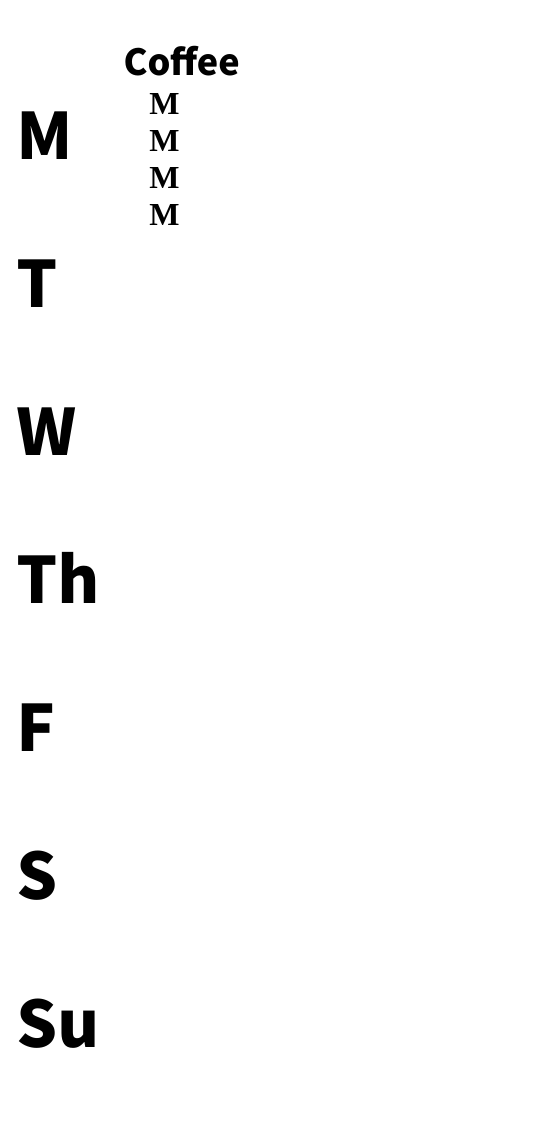
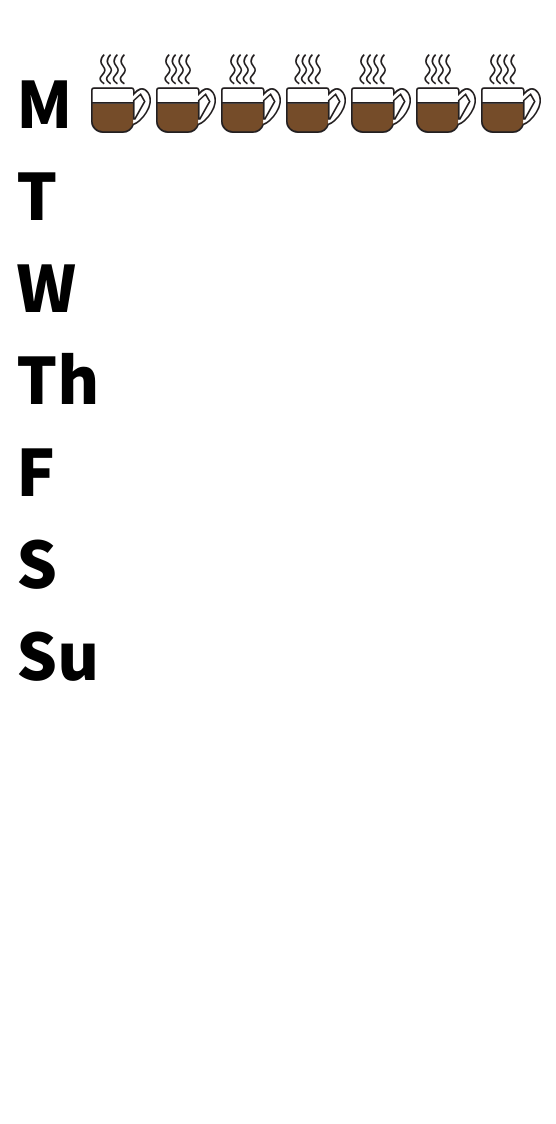
Before and after one commit to shmanzar/data-as-material, a plain HTML site: page track/index.html in a window 390 px wide. Shown: the whole page, 556 px wide, since content can reach past the window. After the commit the page ends 844 px from the top, so only its background shows below. Drawn offline with Linux system fonts and the light colour scheme.

Commit message:
updated svg | change grid layout| need to add week toggle

```diff
--- a/track/css/style.css
+++ b/track/css/style.css
@@ -11,7 +11,7 @@ h2 {
 
 .grid-container {
   display: grid;
-  grid-template-columns: 1fr 0.5fr 4fr;
+  grid-template-columns: 1fr 0.01fr 4fr;
   grid-template-rows: 0.5fr 1fr 1fr 1fr 1fr 1fr 1fr 1fr 0.5fr;
   gap: 0px 0px;
   grid-template-areas:
@@ -26,6 +26,13 @@ h2 {
     ". . footer";
 }
 
+.img-grid-container {
+  display: grid;
+  grid-template-columns: repeat(10, 1fr);
+  grid-template-rows: 1fr;
+  gap: 1px 5px;
+  grid-template-areas: ". .";
+}
 .week {
   grid-area: week;
 }
--- a/track/index.html
+++ b/track/index.html
@@ -1,18 +1,25 @@
 <!DOCTYPE html>
 <html>
   <head>
-    <meta charset="utf-8">
-    <meta name="viewport" content="width=device-width, initial-scale=1,shrink-to-fit=no">
+    <meta charset="utf-8" />
+    <meta
+      name="viewport"
+      content="width=device-width, initial-scale=1,shrink-to-fit=no"
+    />
     <title>Coffee</title>
-    <link rel="stylesheet" type="text/css" href="css/style.css">
-    <link rel="preconnect" href="https://fonts.gstatic.com">
-    <link href="https://fonts.googleapis.com/css2?family=Noto+Sans+JP:wght@900&display=swap" rel="stylesheet">
-
+    <link rel="stylesheet" type="text/css" href="css/style.css" />
+    <link rel="preconnect" href="https://fonts.gstatic.com" />
+    <link
+      href="https://fonts.googleapis.com/css2?family=Noto+Sans+JP:wght@900&display=swap"
+      rel="stylesheet"
+    />
   </head>
   <body>
     <div class="grid-container">
       <div class="week"></div>
-    <div class="header"><h2>Coffee</h2></div>
+      <div class="header">
+        <!-- <h2>Coffee</h2> -->
+      </div>
       <div class="M"><h1>M</h1></div>
       <div class="t"><h1>T</h1></div>
       <div class="w"><h1>W</h1></div>
@@ -20,13 +27,21 @@
       <div class="F"><h1>F</h1></div>
       <div class="S"><h1>S</h1></div>
       <div class="Su"><h1>Su</h1></div>
-    <div class="m-cof"><h1>M</h1><h1>M</h1><h1>M</h1><h1>M</h1></div>
-    <div class="t-cof"></div>
-    <div class="w-cof"></div>
-    <div class="th-cof"></div>
-    <div class="f-cof"></div>
-    <div class="s-cof"></div>
-    <div class="su-cof"></div>
+      <div class="m-cof img-grid-container">
+        <img src="img/Asset 1.svg" width="60px" />
+        <img src="img/Asset 1.svg" width="60px" />
+        <img src="img/Asset 1.svg" width="60px" />
+        <img src="img/Asset 1.svg" width="60px" />
+        <img src="img/Asset 1.svg" width="60px" />
+        <img src="img/Asset 1.svg" width="60px" />
+        <img src="img/Asset 1.svg" width="60px" />
+      </div>
+      <div class="t-cof img-grid-container"></div>
+      <div class="w-cof img-grid-container"></div>
+      <div class="th-cof img-grid-container"></div>
+      <div class="f-cof img-grid-container"></div>
+      <div class="s-cof img-grid-container"></div>
+      <div class="su-cof img-grid-container"></div>
       <div class="footer"></div>
     </div>
     <script type="text/javascript" src="js/app.js"></script>
```
Also changed, not shown: track/img/Asset 1.svg (added), track/img/Asset 2.svg (added), track/img/Asset 4.svg (added), track/img/Asset 5.svg (added). Lines whose indentation alone changed are shown as unchanged.
